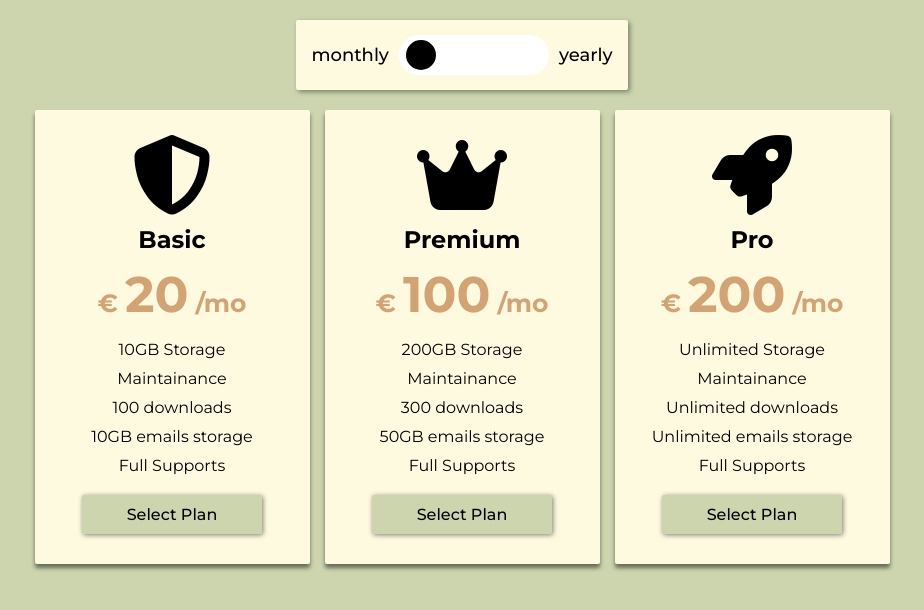
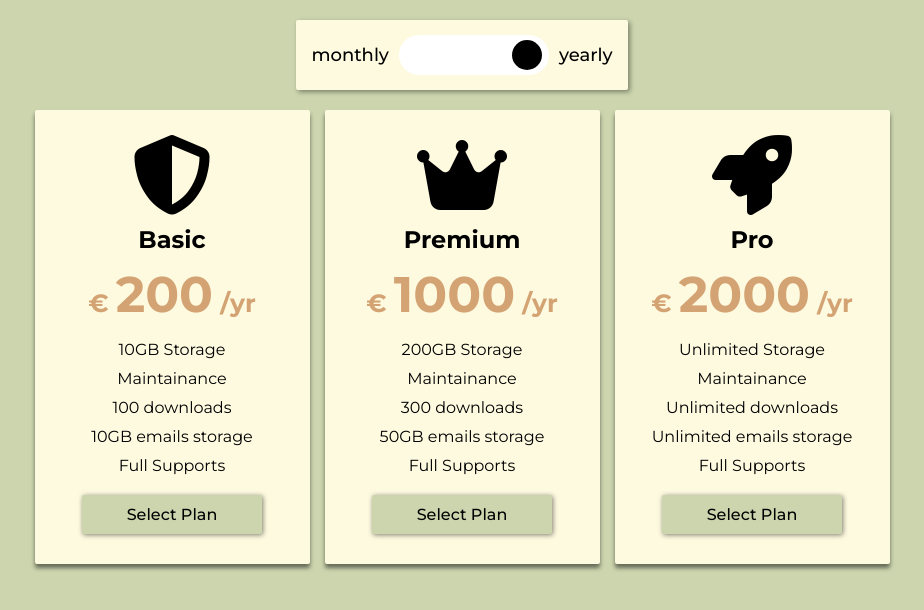
Before and after one commit to g4ieku/PricingTable, a plain HTML site: page index.html in a window 1280 px wide. Both pictures are taken after a click on the element 651 px from the left and 55 px from the top of the page. Shown: the whole page, without its empty margins (178-1102 px from the left). Drawn offline with Linux system fonts and the light colour scheme.

Commit message:
add JS code

```diff
--- a/main.js
+++ b/main.js
@@ -0,0 +1,23 @@
+let priceToggler = document.querySelector(".price_toggler");
+let prices = document.querySelectorAll(".price");
+let durations = document.querySelectorAll(".duration");
+
+priceToggler.addEventListener("click", () => {
+   priceToggler.classList.toggle("active");
+
+   if (priceToggler.classList.contains("active")) {
+      durations.forEach((duration) => {
+         duration.innerText = "/yr";
+      });
+      prices.forEach((price) => {
+         price.innerText = price.innerText * 10;
+      });
+   } else {
+      durations.forEach((duration) => {
+         duration.innerText = "/mo";
+      });
+      prices.forEach((price) => {
+         price.innerText = price.innerText / 10;
+      });
+   }
+});
--- a/style.css
+++ b/style.css
@@ -121,3 +121,7 @@
    width: 30px;
    transition: all 0.2s ease-in-out;
 }
+
+.price_toggler_container .price_toggler.active::before {
+   left: 113px;
+}
```
